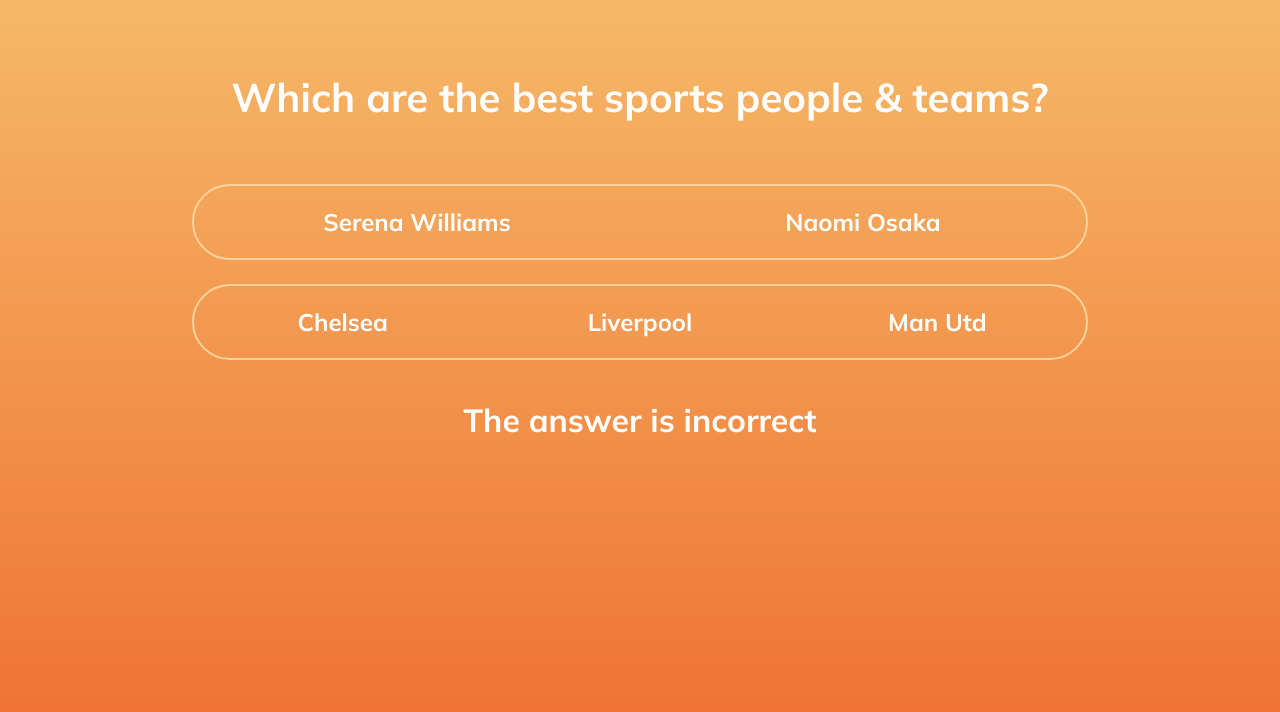
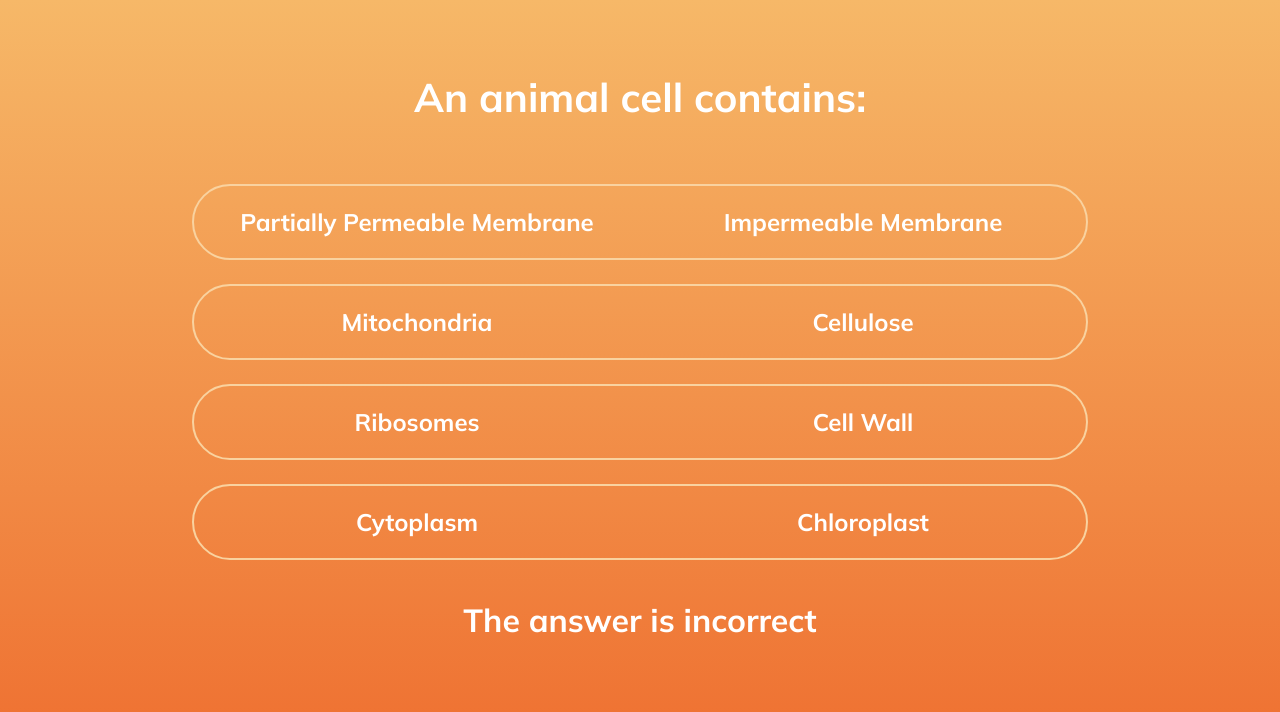
Before and after one commit to Scott-fo/senecalearning-frontend, a React (Create React App) app: page / in a window 1280 px wide. Shown: the top 712 px of the page. Built offline with nearby package versions, Linux system fonts and the light colour scheme.

Commit message:
improved handling of length of answers provided

```diff
--- a/src/components/Answers.tsx
+++ b/src/components/Answers.tsx
@@ -1,4 +1,9 @@
-import React, { useEffect, useState } from 'react'
+import React, { useEffect, useState } from 'react';
+import "../styles/Answers.css";
+
+type selected = {
+  [key: number] : string;
+};
 
 interface Props {
   shuffle: (array: any[]) => any[];
@@ -6,9 +11,10 @@
   answer: string[];
   id: number;
   correct: boolean;
-}
+  selectedList: selected;
+};
 
-const Answers = ({ shuffle, answer, id, handleClick, correct }: Props) => {
+const Answers = ({ shuffle, answer, id, handleClick, correct, selectedList }: Props) => {
   const [shuffledArray, setShuffledArray] = useState<any[]>([]);
 
   useEffect(() => {
@@ -16,23 +22,20 @@
     // eslint-disable-next-line
   }, [answer]);
 
+  const answerList = shuffledArray.map(item => {
+    return (
+      <section className="answer-section">
+          <input className="answer-input" type="radio" value={item} id={item} name={String(id)} onClick={handleClick} disabled={correct ? true : false} onChange={()=>{}} checked={selectedList[id] === item}/>
+          <label className='answer' htmlFor={item}>{item}</label>
+      </section>
+    )
+  })
+
+  console.log(answerList)
+
   return (
     <div className='answers'>
-      <section className="answer-section">
-        <input className="answer-input" type="radio" value={shuffledArray[0]} id={shuffledArray[0]} name={String(id)} onClick={handleClick} disabled={correct ? true : false}/>
-        <label className='answer' htmlFor={shuffledArray[0]}>{shuffledArray[0]}</label>
-      </section>
-      <section className="answer-section">
-        <input className="answer-input" type="radio" value={shuffledArray[1]} id={shuffledArray[1]} name={String(id)} onClick={handleClick} disabled={correct ? true : false}/>
-        <label className='answer' htmlFor={shuffledArray[1]}>{shuffledArray[1]}</label>
-      </section>
-
-      {shuffledArray.length > 2 &&
-        <section className="answer-section">
-          <input className="answer-input" type="radio" value={shuffledArray[2]} id={shuffledArray[2]} name={String(id)} onClick={handleClick} disabled={correct ? true : false}/>
-          <label className='answer' htmlFor={shuffledArray[2]}>{shuffledArray[2]}</label>
-        </section>
-      }
+      {answerList}
     </div>
   )
 }
--- a/src/components/Quiz.tsx
+++ b/src/components/Quiz.tsx
@@ -4,14 +4,19 @@
 import { Answers } from './Answers';
 
 const Quiz = () => {
+
+  type selected = {
+    [key: number] : string;
+  };
+
   const [correct, setCorrect] = useState(false);
-  const [selectedList, setSelectedList] = useState({});
+  const [selectedList, setSelectedList] = useState<selected>({});
   const [shuffledAnswers, setShuffledAnswers] = useState<any[]>([]);
-  const activeQuestion = Questions[1];
+  const [questionNumber, setQuestionNumber] = useState<number>(0);
+
+  const activeQuestion = Questions[questionNumber];
   const correctList = activeQuestion.correctAnswers;
   const answerList = activeQuestion.answers;
-
-
 
   const handleClick = (e: any): void => {
     const name = e.currentTarget.name;
@@ -19,7 +24,19 @@
     setSelectedList({...selectedList, [name] : target });
   }
 
-  const updateColours = (gradient: string, answerBackground: string, answerText: string) => {
+  const incrementQuestion = (): void => {
+    if (questionNumber === Questions.length - 1) {
+      setQuestionNumber(questionNumber - 1);
+      setCorrect(false);
+      setSelectedList({});
+    } else {
+      setQuestionNumber(questionNumber + 1);
+      setCorrect(false);
+      setSelectedList({});
+    }
+  }
+
+  const updateColours = (gradient: string, answerBackground: string, answerText: string): void => {
     document.documentElement.style.setProperty("--background-gradient", gradient);
     document.documentElement.style.setProperty("--answer-background", answerBackground);
     document.documentElement.style.setProperty("--answer-text", answerText);
@@ -55,7 +72,7 @@
 
   useEffect(() => {
     checkCorrectness();
-  }, [selectedList, correctList, correct, checkCorrectness]);
+  }, [selectedList, correctList, correct, checkCorrectness, activeQuestion]);
 
   const answerComponent = shuffledAnswers.map((answer: string[], key: number) => {
       return (
@@ -66,6 +83,7 @@
         correct={correct}
         handleClick={(e: any) => handleClick(e)}
         shuffle={(array) => shuffle(array)}
+        selectedList={selectedList}
         />
         )
     });
@@ -76,6 +94,7 @@
         <h1 className='question'>{activeQuestion.question}</h1>
         {answerComponent}
         <h2 className='result'>The answer is {correct ? "correct!" : "incorrect"}</h2>
+        {correct && <button className='question-toggle' onClick={incrementQuestion}>{questionNumber === Questions.length - 1 ? "Previous" : "Next"} Question</button>}
       </div>
     </div>
   )
--- /dev/null
+++ b/src/styles/Answers.css
@@ -0,0 +1,32 @@
+.answers {
+  display: flex;
+  justify-content: space-between;
+  border: 2px solid var(--answer-background);
+  border-radius: 100px;
+  margin: 12px 0;
+}
+
+.answer-section {
+  display: flex;
+  justify-content: center;
+  width: 50%;
+  border-radius: 100px;
+}
+
+.answer-input {
+  display: none;
+}
+
+.answer-input:checked + label{
+  background-color: var(--answer-background);
+  color: var(--answer-text);
+}
+
+.answer {
+  font-size: 24px;
+  padding: 21px;
+  width: 100%;
+  text-align: center;
+  border-radius: 100px;
+  cursor: pointer;
+}
--- a/src/styles/App.css
+++ b/src/styles/App.css
@@ -1,3 +1,9 @@
+:root {
+  --background-gradient: linear-gradient(180deg, #F6B868 0%, #EE6B2D 100%);
+  --answer-background: #F9D29F;
+  --answer-text: #9F938B;
+}
+
 * {
   margin: 0;
   padding: 0;
--- a/src/styles/Quiz.css
+++ b/src/styles/Quiz.css
@@ -1,9 +1,3 @@
-:root {
-  --background-gradient: linear-gradient(180deg, #F6B868 0%, #EE6B2D 100%);
-  --answer-background: #F9D29F;
-  --answer-text: #9F938B;
-}
-
 .quiz-wrapper {
   /* background: linear-gradient(180deg, #F6B868 0%, #EE6B2D 100%); */
   background: var(--background-gradient);
@@ -32,30 +26,6 @@
   font-size: 40px;
 }
 
-.answers {
-  display: flex;
-  justify-content: space-between;
-  border: 2px solid var(--answer-background);
-  border-radius: 100px;
-  margin: 12px 0;
-}
-
-.answer {
-  font-size: 24px;
-  padding: 21px;
-  width: 100%;
-  text-align: center;
-  border-radius: 100px;
-  cursor: pointer;
-}
-
-.answer-section {
-  display: flex;
-  justify-content: center;
-  width: 50%;
-  border-radius: 100px;
-}
-
 .result {
   display: flex;
   justify-content: center;
@@ -63,11 +33,13 @@
   margin-top: 28px;
 }
 
-.answer-input {
-  display: none;
+.question-toggle {
+  margin-top: 10px;
+  background: none;
+  border: none;
+  font-family: 'Mulish', sans-serif;
+  color: #FFFFFF;
+  font-weight: 700;
+  cursor: pointer;
+  font-size: 16px;
 }
-
-.answer-input:checked + label{
-  background-color: var(--answer-background);
-  color: var(--answer-text);
-}
```
